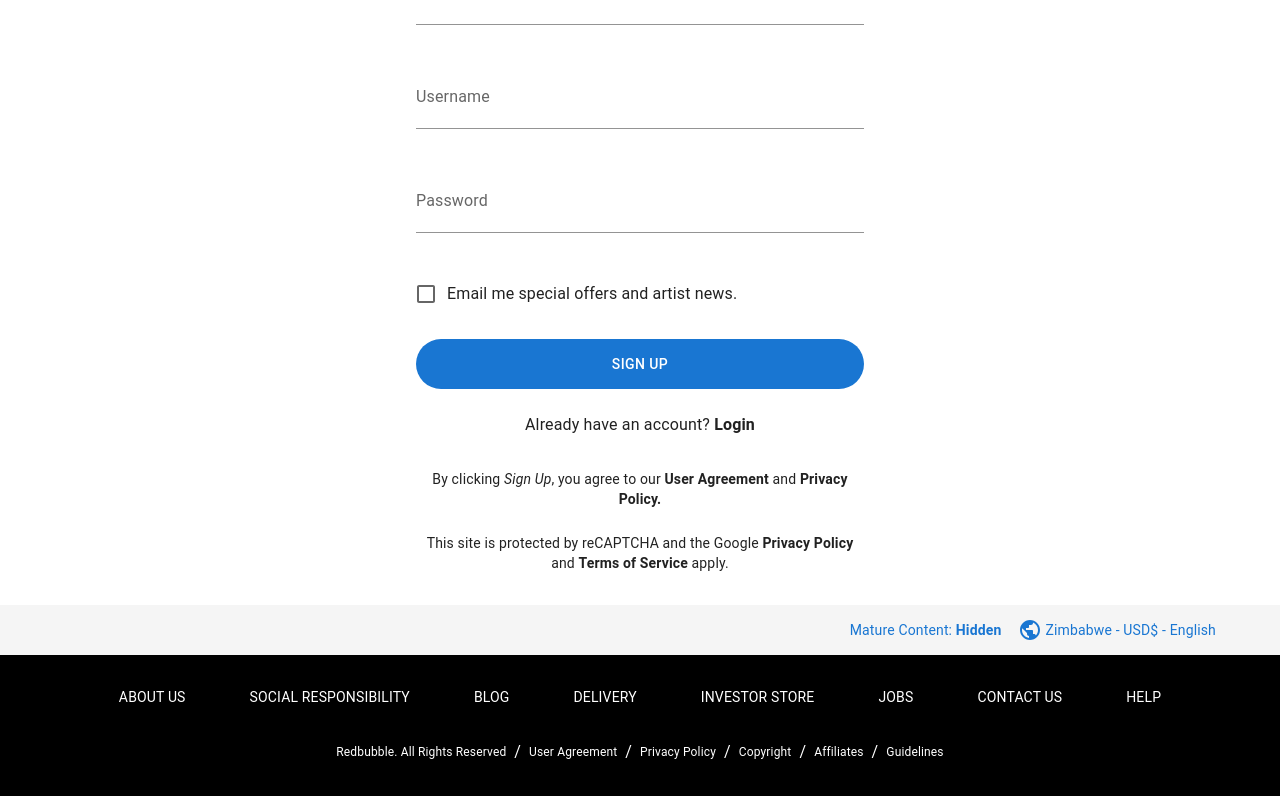
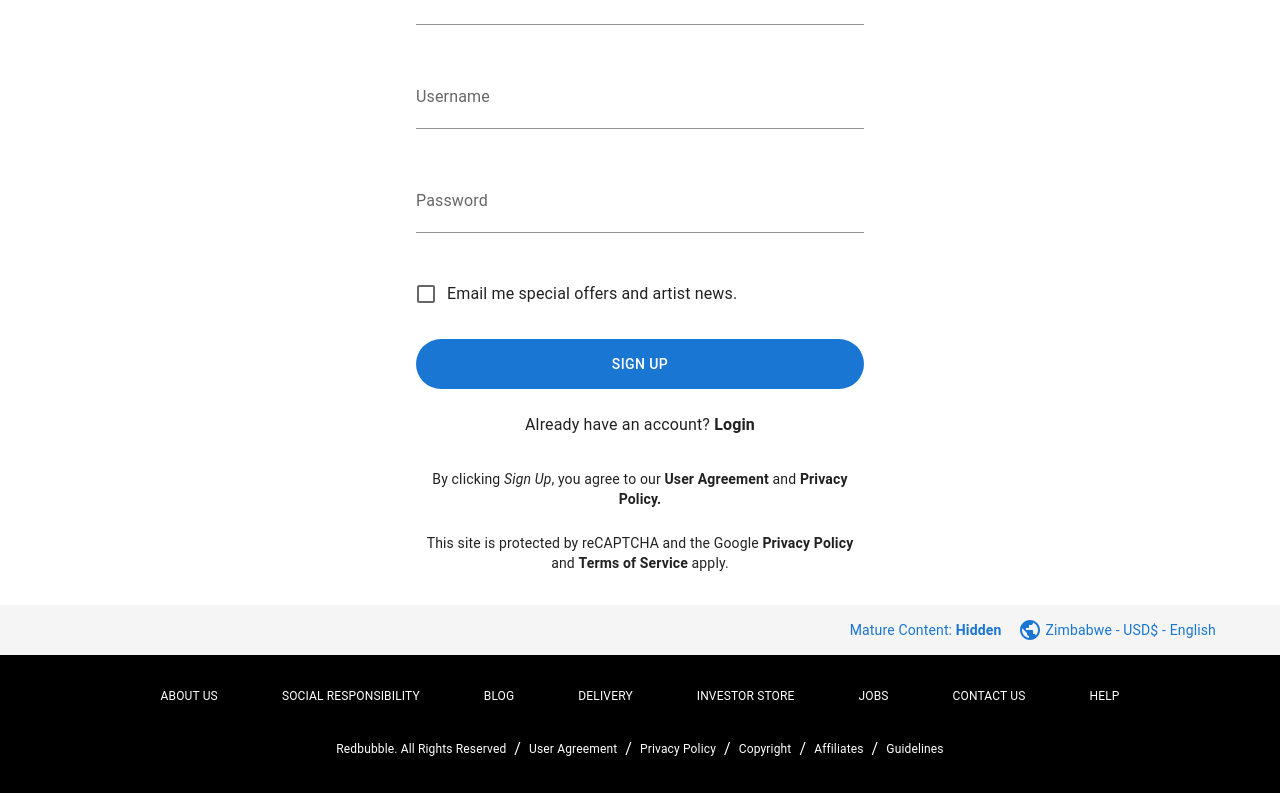
Before and after one commit to Tanaka785/OnlineStore, a React (Vite) app in the folder Frontend/: page /signup in a window 1280 px wide. Shown: the part 581-1377 px from the top of the page. Built offline with nearby package versions, Linux system fonts and the light colour scheme.

Commit message:
`Update AuthFooter.jsx: change font size of link to 0.75rem`

```diff
--- a/Frontend/src/components/other/authentication/footer/AuthFooter.jsx
+++ b/Frontend/src/components/other/authentication/footer/AuthFooter.jsx
@@ -103,7 +103,7 @@ export default function AuthFooter() {
               href={link.url}
               underline="none"
               color="white"
-              sx={{ fontSize: theme.typography.body2.fontSize }}
+              sx={{ fontSize: "0.75rem" }}
             >
               {link.label.toUpperCase()}
             </Link>
```
